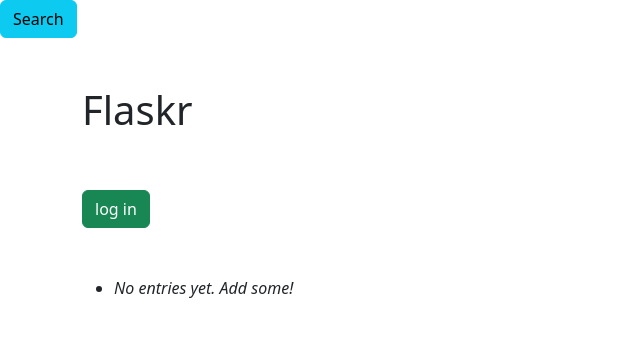
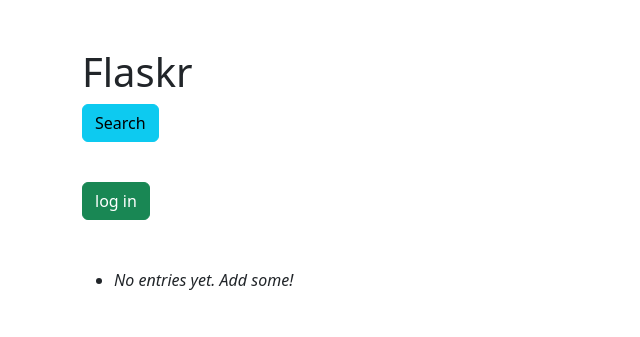
Before and after one commit to Seanlxx256/ECE444PRA3_flaskr-tdd, a Flask app: page / in a window 1280 px wide. Shown: the top 337 px of the page, without its empty margins (0-640 px from the left). Run offline with Flask 3, Linux system fonts and the light colour scheme.

Commit message:
fixed search button misaligned issue

```diff
--- a/project/templates/index.html
+++ b/project/templates/index.html
@@ -2,7 +2,6 @@
 <html>
   <head>
     <title>Flaskr</title>
-    <a class="btn btn-info" role="button" href="{{ url_for('search') }}">Search</a>
     <link
       rel="stylesheet"
       type="text/css"
@@ -13,16 +12,14 @@
     <div class="container">
       <br /><br />
       <h1>Flaskr</h1>
+      <!-- Move the Search button here inside the body -->
+      <a class="btn btn-info mb-3" role="button" href="{{ url_for('search') }}">Search</a>
       <br /><br />
 
       {% if not session.logged_in %}
-      <a class="btn btn-success" role="button" href="{{ url_for('login') }}"
-        >log in</a
-      >
+      <a class="btn btn-success" role="button" href="{{ url_for('login') }}">log in</a>
       {% else %}
-      <a class="btn btn-warning" role="button" href="{{ url_for('logout') }}"
-        >log out</a
-      >
+      <a class="btn btn-warning" role="button" href="{{ url_for('logout') }}">log out</a>
       {% endif %}
 
       <br /><br />
@@ -31,7 +28,9 @@
       <div class="flash alert alert-success col-sm-4" role="success">
         {{ message }}
       </div>
-      {% endfor %} {% if session.logged_in %}
+      {% endfor %}
+
+      {% if session.logged_in %}
       <form
         action="{{ url_for('add_entry') }}"
         method="post"
```
